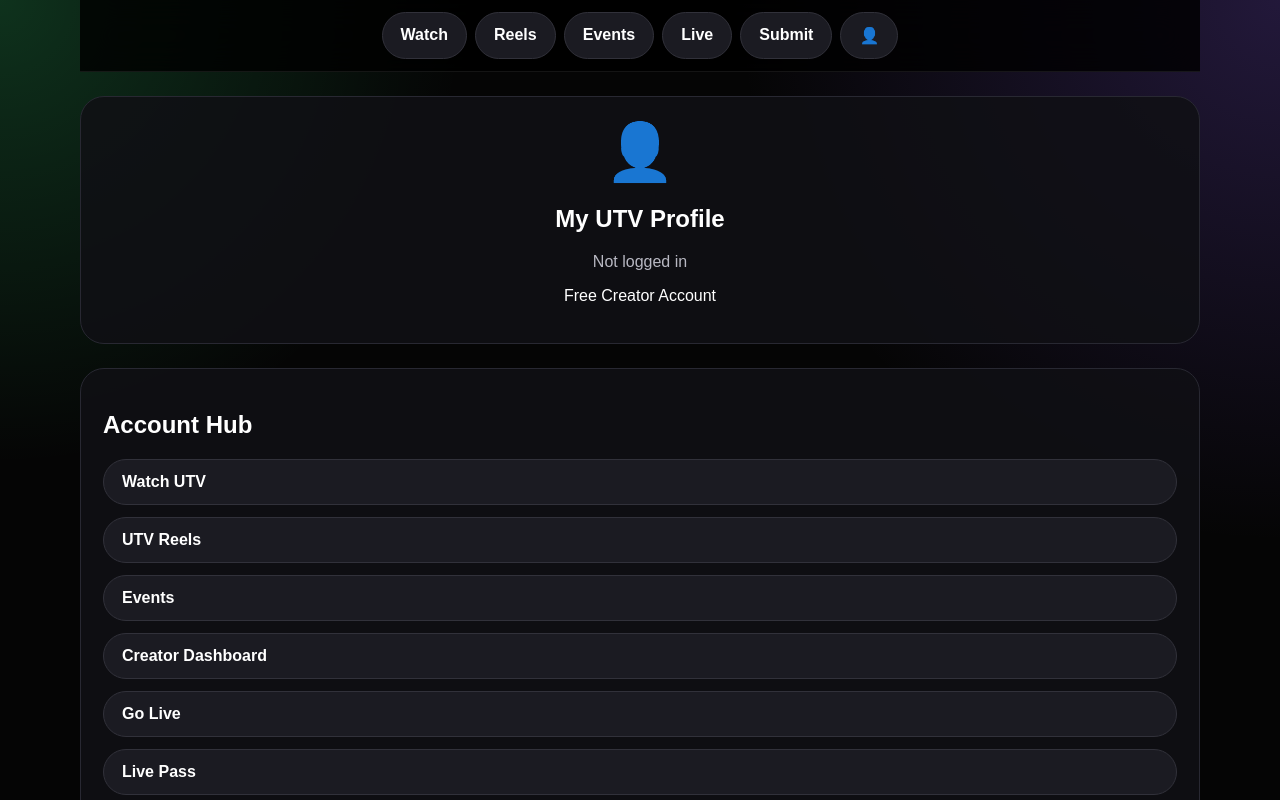
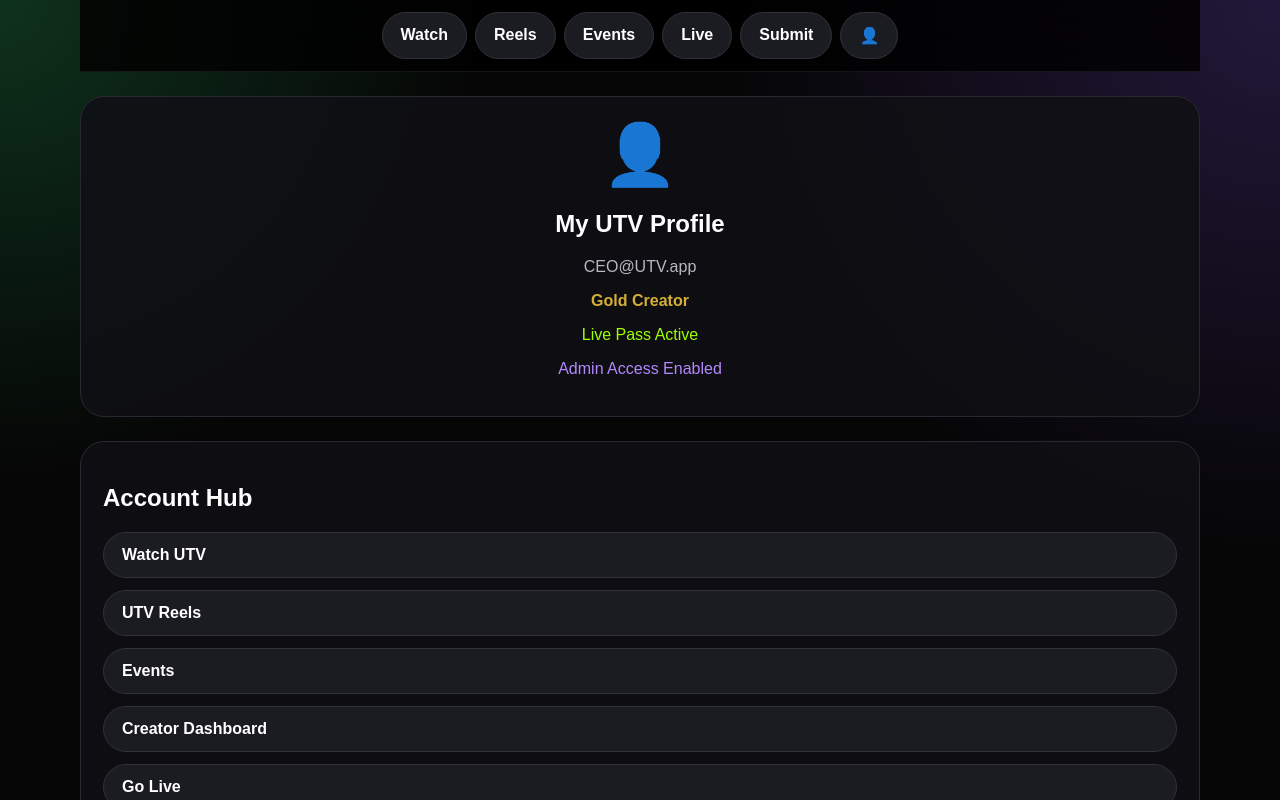
Before and after one commit to luchibagz-prog/utv-network-app, a Next.js app: page /profile in a window 1280 px wide. Shown: the top 800 px of the page. Built offline with nearby package versions, Linux system fonts and the light colour scheme.

Commit message:
Fixed profile and unlocked gold admin

```diff
--- a/app/profile/page.tsx
+++ b/app/profile/page.tsx
@@ -7,8 +7,9 @@ import { supabase } from "../../lib/supabaseClient";
 
 export default function ProfilePage() {
   const [email, setEmail] = useState("");
-  const [liveAccess, setLiveAccess] = useState(false);
-  const [isAdmin, setIsAdmin] = useState(false);
+  const [plan, setPlan] = useState("Gold");
+  const [liveAccess, setLiveAccess] = useState(true);
+  const [isAdmin, setIsAdmin] = useState(true);
 
   useEffect(() => {
     loadProfile();
@@ -16,19 +17,14 @@ export default function ProfilePage() {
 
   async function loadProfile() {
     const { data } = await supabase.auth.getUser();
-    const userEmail = data.user?.email || "";
+    const userEmail = data.user?.email || "CEO@UTV.app";
+
     setEmail(userEmail);
 
-    if (userEmail) {
-      const { data: access } = await supabase
-        .from("live_access")
-        .select("*")
-        .eq("email", userEmail)
-        .single();
-
-      setLiveAccess(!!access?.live_unlocked);
-      setIsAdmin(!!access?.is_admin);
-    }
+    // Force Gold + Admin + Live unlocked
+    setPlan("Gold Creator");
+    setLiveAccess(true);
+    setIsAdmin(true);
   }
 
   async function logout() {
@@ -40,30 +36,108 @@ export default function ProfilePage() {
     <main className="container">
       <UTVNav />
 
-      <section className="card" style={{ marginTop: 24, textAlign: "center" }}>
-        <div style={{ fontSize: 56, marginBottom: 10 }}>👤</div>
+      <section
+        className="card"
+        style={{
+          marginTop: 24,
+          textAlign: "center",
+        }}
+      >
+        <div
+          style={{
+            fontSize: 60,
+            marginBottom: 15,
+          }}
+        >
+          👤
+        </div>
+
         <h1>My UTV Profile</h1>
-        <p style={{ color: "var(--muted)" }}>{email || "Not logged in"}</p>
 
-        <p style={{ marginTop: 12 }}>
-          {isAdmin ? "Admin Account" : liveAccess ? "Live Pass Active" : "Free Creator Account"}
+        <p
+          style={{
+            color: "var(--muted)",
+            marginTop: 10,
+          }}
+        >
+          {email}
         </p>
+
+        <p
+          style={{
+            marginTop: 15,
+            fontWeight: "bold",
+            color: "#d4af37",
+          }}
+        >
+          {plan}
+        </p>
+
+        {liveAccess && (
+          <p
+            style={{
+              marginTop: 10,
+              color: "#9dff00",
+            }}
+          >
+            Live Pass Active
+          </p>
+        )}
+
+        {isAdmin && (
+          <p
+            style={{
+              marginTop: 10,
+              color: "#b388ff",
+            }}
+          >
+            Admin Access Enabled
+          </p>
+        )}
       </section>
 
-      <section className="card" style={{ marginTop: 24 }}>
+      <section
+        className="card"
+        style={{
+          marginTop: 24,
+        }}
+      >
         <h2>Account Hub</h2>
 
-        <div style={{ display: "grid", gap: 12, marginTop: 16 }}>
-          <Link href="/watch" className="btn secondary">Watch UTV</Link>
-          <Link href="/reels" className="btn secondary">UTV Reels</Link>
-          <Link href="/events" className="btn secondary">Events</Link>
-          <Link href="/creator" className="btn secondary">Creator Dashboard</Link>
-          <Link href="/go-live" className="btn secondary">Go Live</Link>
-          <Link href="/live-pass" className="btn secondary">Live Pass</Link>
+        <div
+          style={{
+            display: "grid",
+            gap: 12,
+            marginTop: 20,
+          }}
+        >
+          <Link href="/watch" className="btn secondary">
+            Watch UTV
+          </Link>
 
-          {isAdmin && (
-            <Link href="/admin" className="btn secondary">Admin Panel</Link>
-          )}
+          <Link href="/reels" className="btn secondary">
+            UTV Reels
+          </Link>
+
+          <Link href="/events" className="btn secondary">
+            Events
+          </Link>
+
+          <Link href="/creator" className="btn secondary">
+            Creator Dashboard
+          </Link>
+
+          <Link href="/go-live" className="btn secondary">
+            Go Live
+          </Link>
+
+          <Link href="/live-pass" className="btn secondary">
+            Live Pass
+          </Link>
+
+          <Link href="/admin" className="btn secondary">
+            Admin Panel
+          </Link>
 
           <button className="btn" onClick={logout}>
             Logout
```
